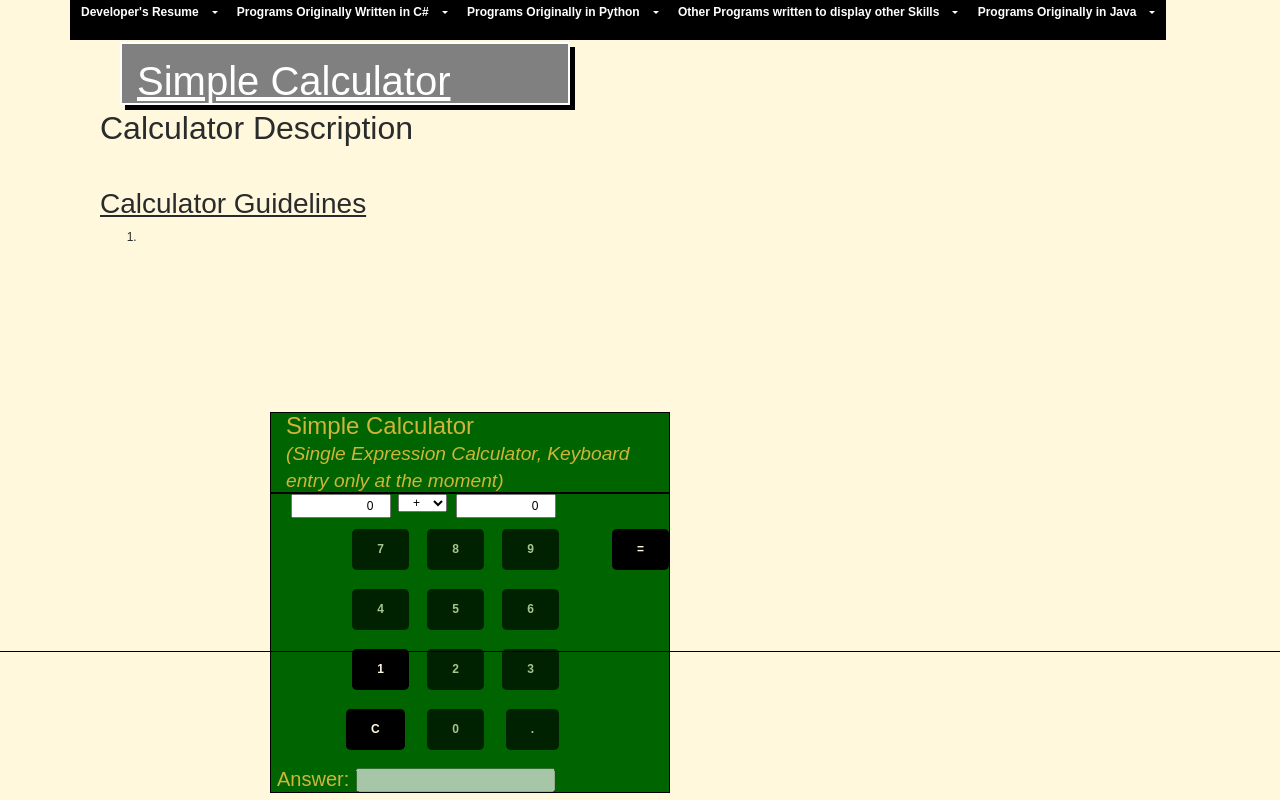
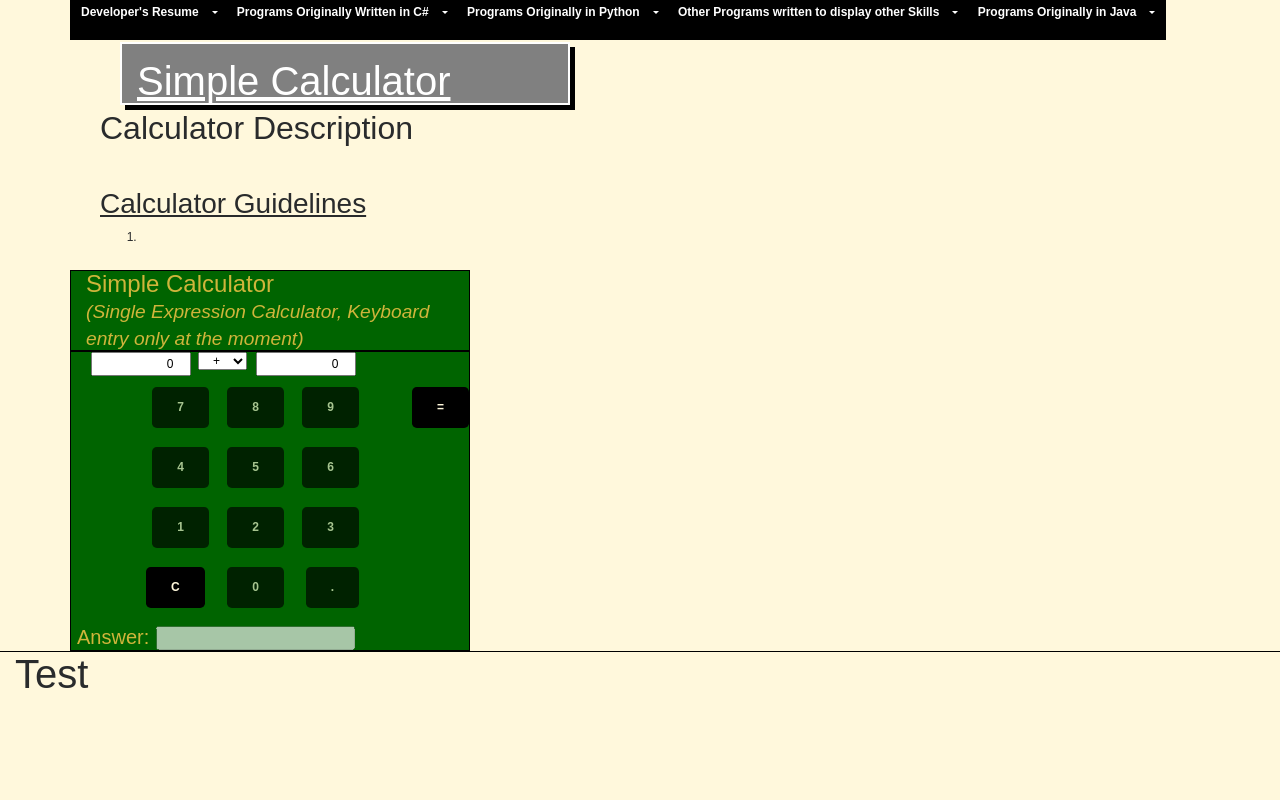
Before and after one commit to michaelborlandKeys/resume-project, a PHP site: page /simple_calculator.php in a window 1280 px wide. Run offline with PHP 8.4, Linux system fonts and the light colour scheme; some libraries are stand-ins or nearby versions.

Commit message:
finished moving app interfaces

```diff
--- a/public_html/css/default.css
+++ b/public_html/css/default.css
@@ -161,6 +161,5 @@ li.dropdown:hover
     min-width: 100%;
     text-align: left;
     min-height: 1px;
-    padding: 15px;
 
 }
--- a/public_html/css/simple_calc.css
+++ b/public_html/css/simple_calc.css
@@ -9,8 +9,7 @@
 #calc_heading_label
 {
 	position: relative;
-	top:150px;
-	left:200px;
+	top:8px;
 	background-color:darkgreen;
 	color:#CFB53B;
 	border: 1px solid black;
@@ -22,16 +21,19 @@
 #calulator_style
 {
 	position: relative;
-	top:142px;
-	left:200px;
 	min-height:300px;
 	min-width: 350px;
 	max-width: 450px;
 	background-color:darkgreen;
 	color:#CFB53B;
 	border: 1px solid black;
-    padding:50px;
+
+
+
+
+
 }
+
 
 /* Calculator interface styling */
 #Test_1
--- a/public_html/simple_calculator.php
+++ b/public_html/simple_calculator.php
@@ -29,7 +29,7 @@
     <div class="row">
         <div class="calculator_form_structure" id="s_Calculator_form">
             <div class="calculator_label">
-                <h4 class="col-sm-3 col-md-6 col-lg-12 C_calculator" id="calc_heading_label">Simple Calculator<br /><small><em>(Single Expression Calculator, Keyboard entry only at the moment)</em></small></h4>
+                <h4 class="col-sm-3 col-md-6 col-lg-12" id="calc_heading_label">Simple Calculator<br /><small><em>(Single Expression Calculator, Keyboard entry only at the moment)</em></small></h4>
             </div>
 
             <form  class="col-sm-3 col-md-6 col-lg-12 C_calculator" name="calculator_style" id="calulator_style" >
@@ -53,7 +53,7 @@
                  <input disabled type="button" class="btn btn-lg btn-group" name="button_4" id="button_4" value="4" onclick="btn_4()" >
                  <input disabled type="button" class="btn btn-lg btn-group" name="button_5" id="button_5" value="5" onclick="btn_5()" >
                  <input disabled type="button" class="btn btn-lg btn-group" name="button_6" id="button_6"  value="6" onclick="btn_6()">
-                 <input  type="button" class="btn btn-lg btn-group" name="button_1" id="button_1" value="1" onclick="btn_1()" >
+                 <input disabled type="button" class="btn btn-lg btn-group" name="button_1" id="button_1" value="1" onclick="btn_1()" >
                  <input disabled type="button" class="btn btn-lg btn-group" name="button_2" id="button_2" value="2" onclick="btn_2()" >
                  <input disabled type="button" class="btn btn-lg btn-group" name="button_3" id="button_3" value="3" onclick="btn_3()" >
                  <input disabled type="button" class="btn btn-lg btn-group" name="button_0" id="button_0" value="0" onclick="btn_0()" >
--- a/resources/footer.php
+++ b/resources/footer.php
@@ -1,6 +1,7 @@
 <div class="footer_section col-sm-3 col-md-6 col-lg-12" id="footer_style">
 	<footer class="footer_contact" id="footer_content">
 
+	<h1>Test</h1>
 
 
 
```
Also changed, not shown: public_html/css/calculate_grade.css (+2 -5 lines).
